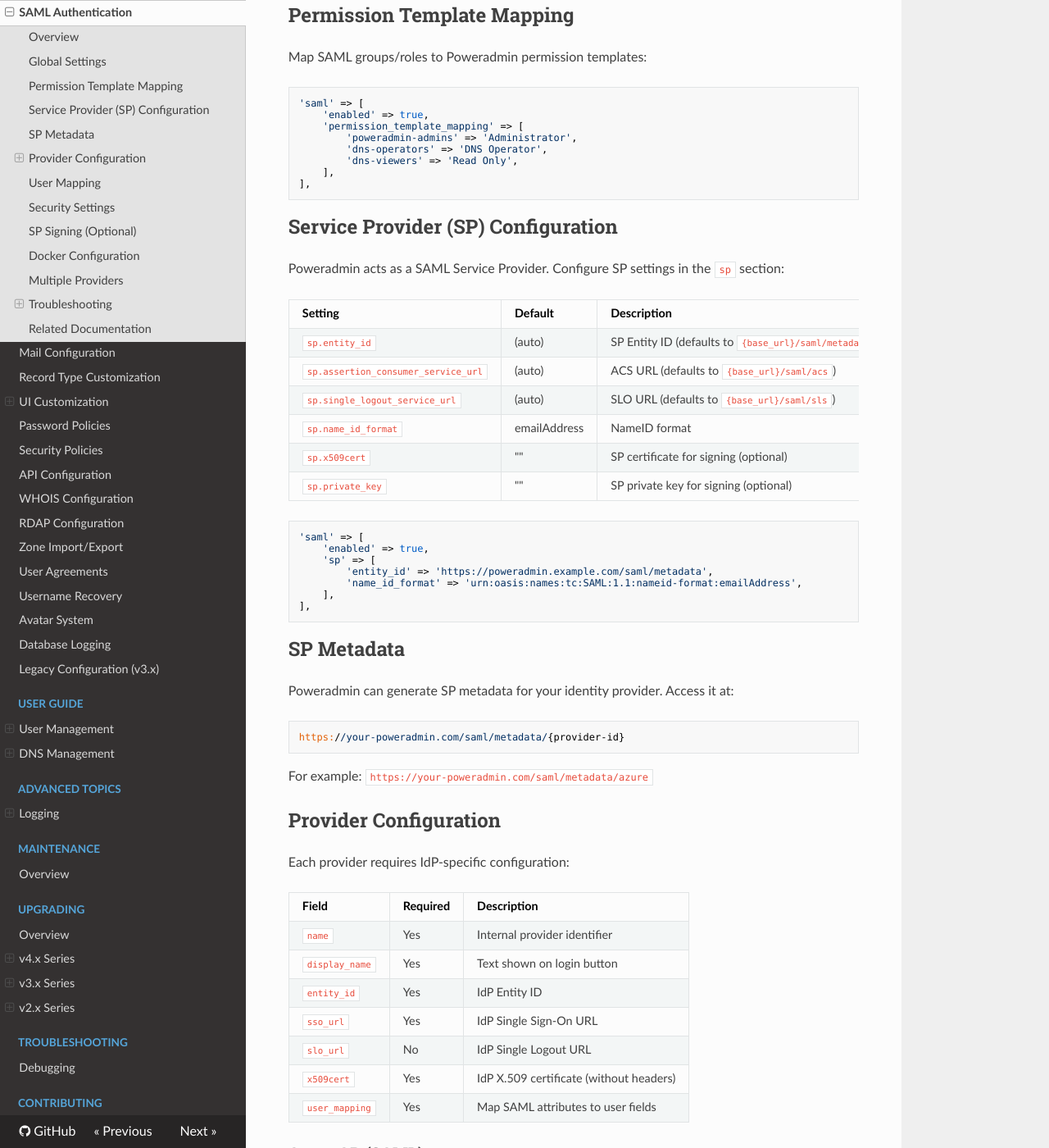
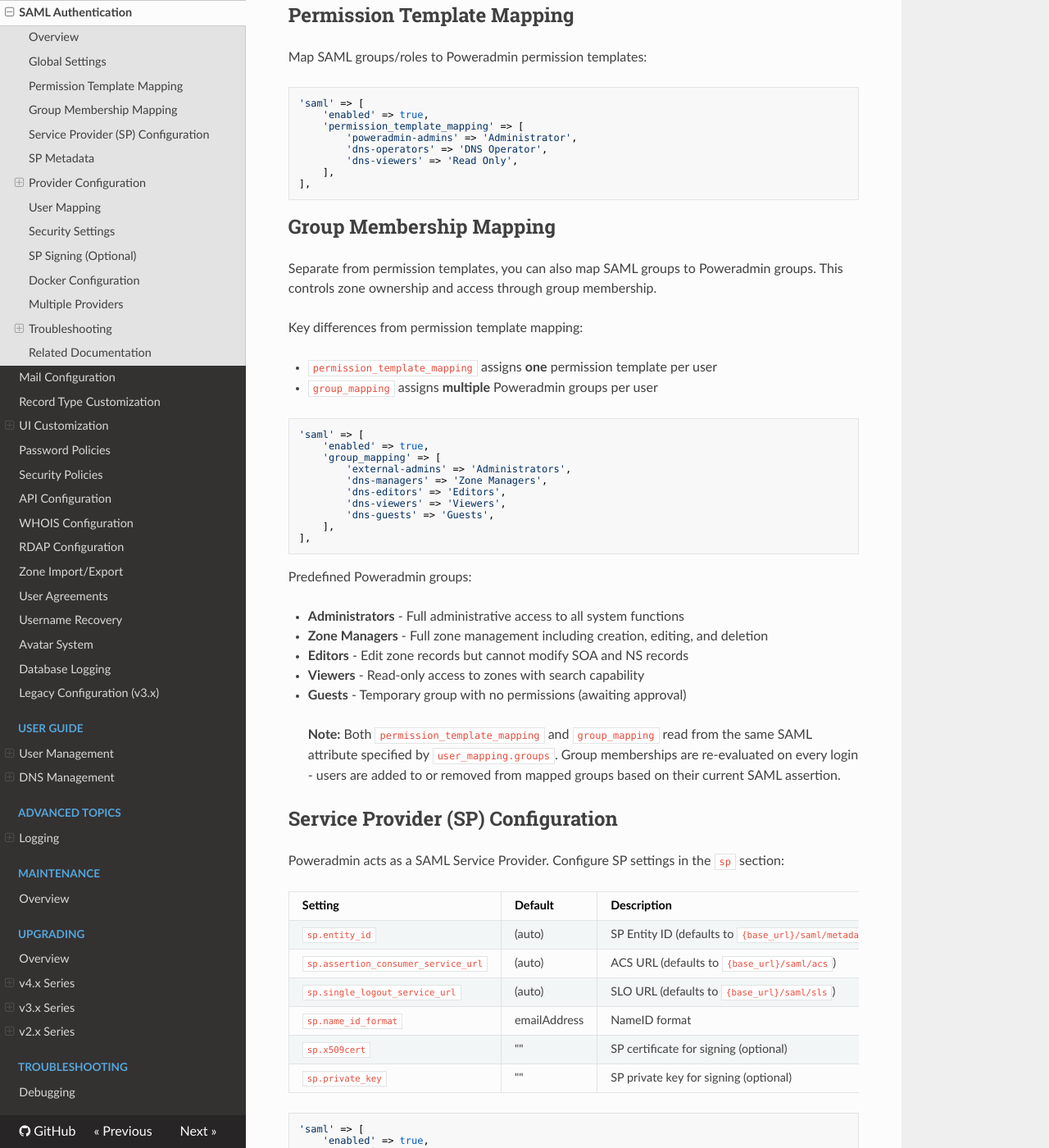
Before and after one commit to poweradmin/poweradmin-docs, an MkDocs documentation site: the page built from docs/configuration/saml.md, in a window 1280 px wide and 1400 px high, scrolled down 943 px. Shown: the whole window at 82% size. Built offline with MkDocs 1.6.1, drawn with Linux system fonts in a browser that asks for light colours; nearby versions of some CDN libraries; some of the changed text lies outside the part shown.

Commit message:
docs: add SAML group membership mapping and fix MFA enforcement description

````diff
--- a/docs/configuration/saml.md
+++ b/docs/configuration/saml.md
@@ -39,6 +39,38 @@
     ],
 ],
 ```
+
+## Group Membership Mapping
+
+Separate from permission templates, you can also map SAML groups to Poweradmin groups. This controls zone ownership and access through group membership.
+
+Key differences from permission template mapping:
+
+- `permission_template_mapping` assigns **one** permission template per user
+- `group_mapping` assigns **multiple** Poweradmin groups per user
+
+```php
+'saml' => [
+    'enabled' => true,
+    'group_mapping' => [
+        'external-admins' => 'Administrators',
+        'dns-managers' => 'Zone Managers',
+        'dns-editors' => 'Editors',
+        'dns-viewers' => 'Viewers',
+        'dns-guests' => 'Guests',
+    ],
+],
+```
+
+Predefined Poweradmin groups:
+
+- **Administrators** - Full administrative access to all system functions
+- **Zone Managers** - Full zone management including creation, editing, and deletion
+- **Editors** - Edit zone records but cannot modify SOA and NS records
+- **Viewers** - Read-only access to zones with search capability
+- **Guests** - Temporary group with no permissions (awaiting approval)
+
+> **Note:** Both `permission_template_mapping` and `group_mapping` read from the same SAML attribute specified by `user_mapping.groups`. Group memberships are re-evaluated on every login - users are added to or removed from mapped groups based on their current SAML assertion.
 
 ## Service Provider (SP) Configuration
 
@@ -332,6 +364,15 @@
   PA_SAML_AZURE_SSO_URL: "https://login.microsoftonline.com/tenant-id/saml2"
 ```
 
+> **Note:** The `permission_template_mapping` and `group_mapping` settings can be configured via environment variables using the `=` delimiter and comma-separated entries:
+>
+> ```yaml
+> PA_SAML_PERMISSION_TEMPLATE_MAPPING: "admins=Administrator,editors=Viewer"
+> PA_SAML_GROUP_MAPPING: "admins=Administrators,editors=Editors"
+> ```
+>
+> Group names containing colons (e.g., SAML URNs) are supported. Whitespace around commas and delimiters is trimmed automatically.
+
 For certificates and keys, use Docker secrets:
 
 ```yaml
````
Also changed, not shown: docs/user-guide/groups.md (+1 -1 lines).
